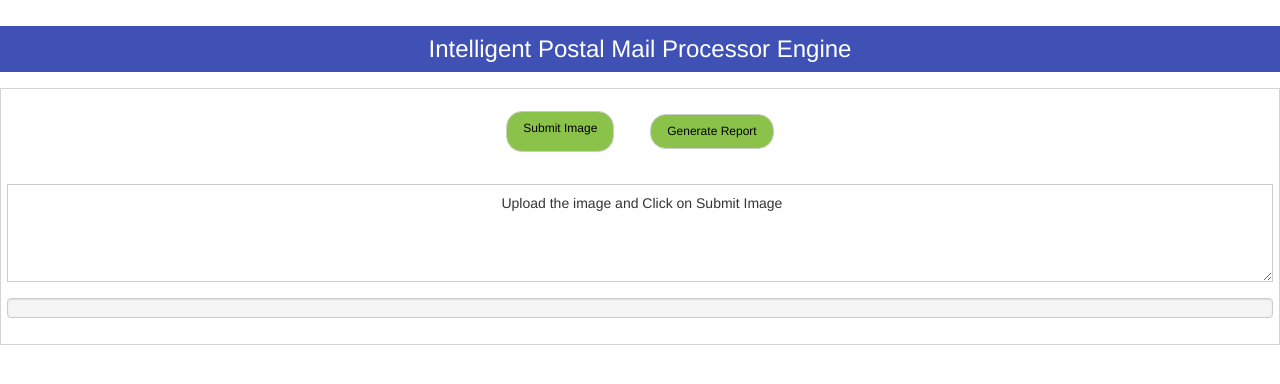
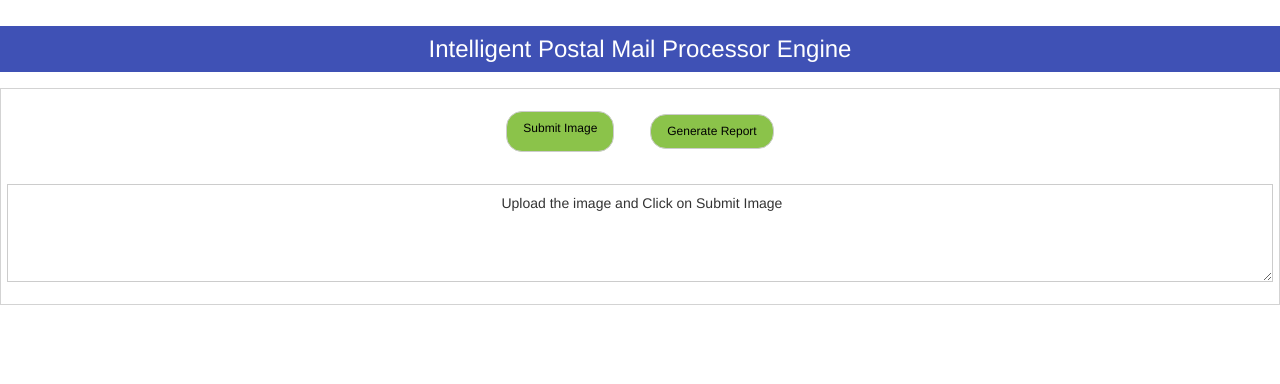
Before and after one commit to SecEveryday/FlaskApp, a Flask app: page / in a window 1280 px wide. Shown: the top 384 px of the page. Run offline with Flask 2, Linux system fonts and the light colour scheme; some libraries are stand-ins or nearby versions.

Commit message:
Interface Improvement 5

```diff
--- a/templates/new_test.html
+++ b/templates/new_test.html
@@ -75,8 +75,6 @@
                                     <button class="w3-section w3-button w3-border w3-small w3-center w3-margin w3-round-xlarge w3-light-green"> <label for = "AppToApp_startScan">Submit Image</label></button>
 									<button class="w3-section w3-button w3-border w3-small w3-center w3-margin w3-round-xlarge w3-light-green"  id="AppToApp_report" >Generate Report</button>
 									<textarea class="w3-center w3-section w3-input w3-border" id="retresponse" type="text" name="Message" rows="4" cols="10" readonly> Upload the image and Click on Submit Image</textarea>
-									<div class="progress w3-border">
-									</div>
 								</div>
 							</td>
 						</tr>
```
